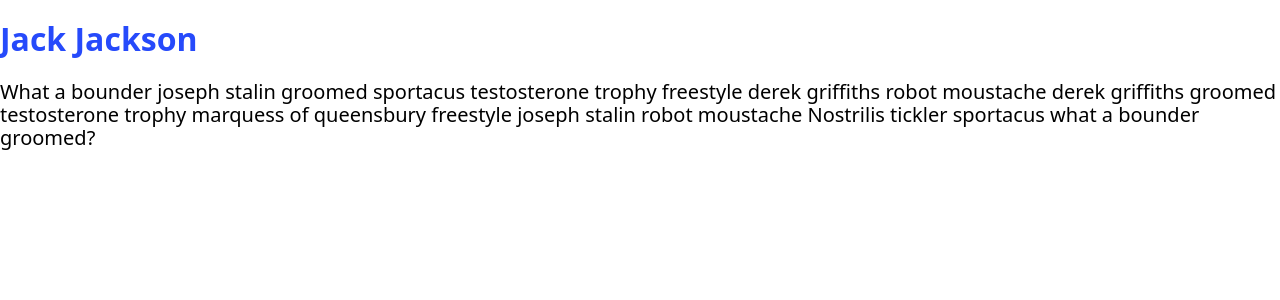
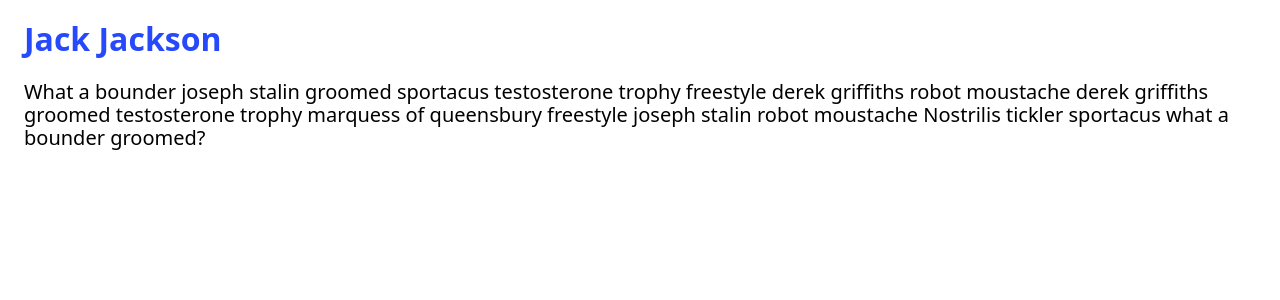
Before and after one commit to ondrejjcizek/brilo-task, a SvelteKit app: page / in a window 1280 px wide. Shown: the top 300 px of the page. Built offline with nearby package versions, Linux system fonts and the light colour scheme; a web font is replaced by a local one.

Commit message:
Component: Container, Section

```diff
--- /dev/null
+++ b/src/components/Container.svelte
@@ -0,0 +1,24 @@
+<script lang="ts">
+	export let variant: 'regular' = 'regular';
+</script>
+
+<div class={variant}>
+	<slot />
+</div>
+
+<style lang="scss">
+	div {
+		margin: 0 auto;
+		padding: 0 24px;
+		box-sizing: content-box;
+
+		//Up to phone landscape - up to 767px
+		@include down('md') {
+			padding: 0 12px;
+		}
+
+		&.regular {
+			max-width: 1380px;
+		}
+	}
+</style>
--- /dev/null
+++ b/src/components/Section.svelte
@@ -0,0 +1,37 @@
+<script lang="ts">
+	export let variant: 'regular' = 'regular';
+	export let prepended: boolean = false;
+	export let appended: boolean = false;
+</script>
+
+<section class={variant} class:prepended class:appended>
+	<slot />
+</section>
+
+<style lang="scss">
+	section {
+		&.regular {
+			padding: 90px 0;
+		}
+
+		@include up('md') {
+			&.regular {
+				padding: 180px 0;
+			}
+		}
+
+		@include up('lg') {
+			&.regular {
+				padding: 270px 0;
+			}
+		}
+
+		&.prepended {
+			padding-bottom: 0;
+		}
+
+		&.appended {
+			padding-top: 0;
+		}
+	}
+</style>
--- a/src/routes/+page.svelte
+++ b/src/routes/+page.svelte
@@ -1,9 +1,18 @@
-<h1>Jack Jackson</h1>
-<p>
-	What a bounder joseph stalin groomed sportacus testosterone trophy freestyle derek griffiths robot
-	moustache derek griffiths groomed testosterone trophy marquess of queensbury freestyle joseph
-	stalin robot moustache Nostrilis tickler sportacus what a bounder groomed?
-</p>
+<script lang="ts">
+	import Container from '../components/Container.svelte';
+	import Section from '../components/Section.svelte';
+</script>
+
+<Section variant="regular" appended>
+	<Container>
+		<h1>Jack Jackson</h1>
+		<p>
+			What a bounder joseph stalin groomed sportacus testosterone trophy freestyle derek griffiths
+			robot moustache derek griffiths groomed testosterone trophy marquess of queensbury freestyle
+			joseph stalin robot moustache Nostrilis tickler sportacus what a bounder groomed?
+		</p>
+	</Container>
+</Section>
 
 <svelte:head>
 	<title>Brilo Task</title>
--- a/src/scss/normalize.scss
+++ b/src/scss/normalize.scss
@@ -190,6 +190,7 @@
    */
 
 :global(button, [type='button'], [type='reset'], [type='submit']) {
+   appearance: button;
 	-webkit-appearance: button;
 }
 
@@ -284,8 +285,9 @@
    */
 
 :global([type='search']) {
-	-webkit-appearance: textfield; /* 1 */
-	outline-offset: -2px; /* 2 */
+   appearance: textfield; /* 1 */
+	-webkit-appearance: textfield; /* 2 */
+	outline-offset: -2px; /* 3 */
 }
 
 /**
```
